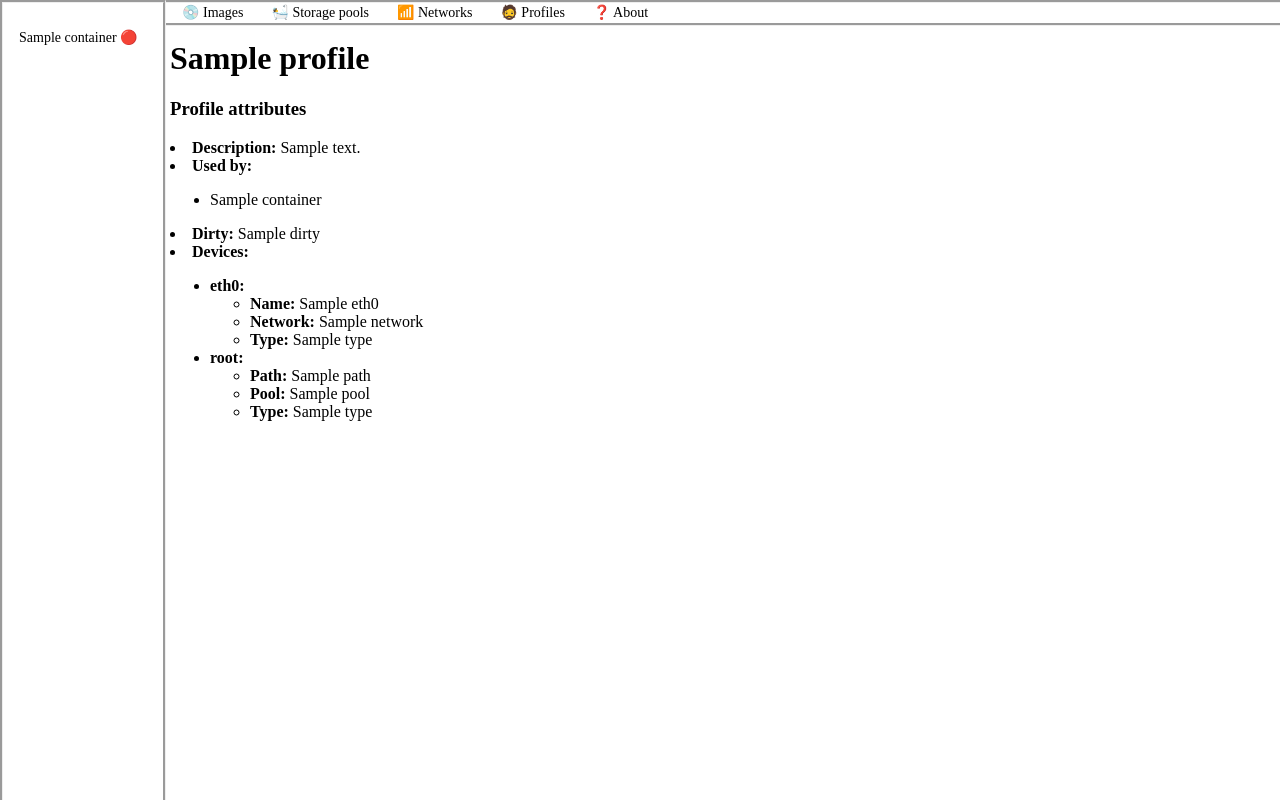
After one commit to TheLovinator1/lxd-hyper, a Django app: template lxd/templates/lxd/profile_detail.html in a window 1280 px wide. The commit adds this page. Run offline with Django 3.2, Linux system fonts and the light colour scheme; the template is opened without the code that fills it: most values are stand-ins (such as "Sample title", 1, 10 or a date in 2020).

Commit message:
Add profiles

```diff
--- a/lxd/templates/lxd/base.html
+++ b/lxd/templates/lxd/base.html
@@ -17,6 +17,7 @@
             <a href="{% url 'list_images' %}">💿 Images</a>
             <a href="{% url 'list_storage' %}">🛀 Storage pools</a>
             <a href="{% url 'list_networks' %}">📶 Networks</a>
+            <a href="{% url 'list_profiles' %}">🧔 Profiles</a>
             <a href="{% url 'about' %}">❓ About</a>
         </div>
 
--- /dev/null
+++ b/lxd/templates/lxd/profile_detail.html
@@ -0,0 +1,37 @@
+{% extends 'lxd/base.html' %}
+
+{% block content %}
+<h1>{{ profile.name }}</h1>
+
+<h3>Profile attributes</h3>
+{% if profile.description|length > 0 %}
+    <li><strong>Description:</strong> {{ profile.description }}</li>
+{% else %}
+    <li><strong>Description:</strong> None</li>
+{% endif %}
+
+<li><strong>Used by:</strong></li>
+<ul>
+{% for container in profile.used_by %}
+    <li>{{ container }}</li>
+{% endfor %}
+</ul>
+
+<li><strong>Dirty:</strong> {{ profile.dirty }}</li>
+
+<li><strong>Devices:</strong></li>
+<ul>
+<li><strong>eth0:</strong></li>
+<ul>
+<li><strong>Name:</strong> {{ profile.devices.eth0.name }}</li>
+<li><strong>Network:</strong> {{ profile.devices.eth0.network }}</li>
+<li><strong>Type:</strong> {{ profile.devices.eth0.type }}</li>
+</ul>
+<li><strong>root:</strong></li>
+<ul>
+<li><strong>Path:</strong> {{ profile.devices.root.path }}</li>
+<li><strong>Pool:</strong> {{ profile.devices.root.pool }}</li>
+<li><strong>Type:</strong> {{ profile.devices.root.type }}</li>
+</ul>
+</ul>
+{% endblock %}
--- a/lxd/urls.py
+++ b/lxd/urls.py
@@ -21,4 +21,8 @@ urlpatterns = [
     path("networks/", views.list_networks, name="list_networks"),
     # /network/lxdbr0/
     path("network/<str:network_name>/", views.network_detail, name="network_detail"),
+    # /profiles/
+    path("profiles/", views.list_profiles, name="list_profiles"),
+    # /profile/default/
+    path("profile/<str:profile_name>/", views.profile_detail, name="profile_detail"),
 ]
```
Also changed, not shown: lxd/templates/lxd/profiles.html (added, +13 -0 lines), lxd/views.py (+24 -0 lines).
